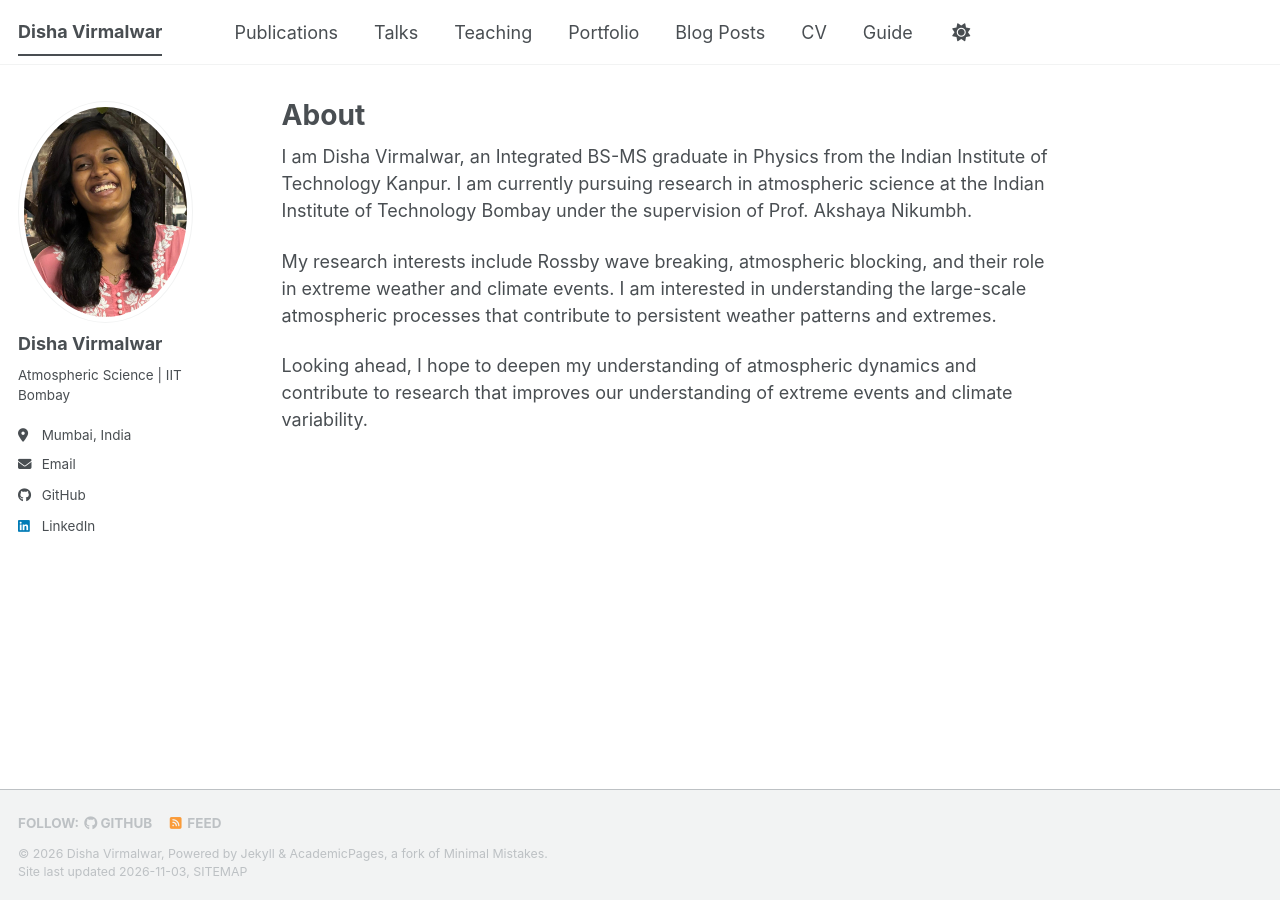
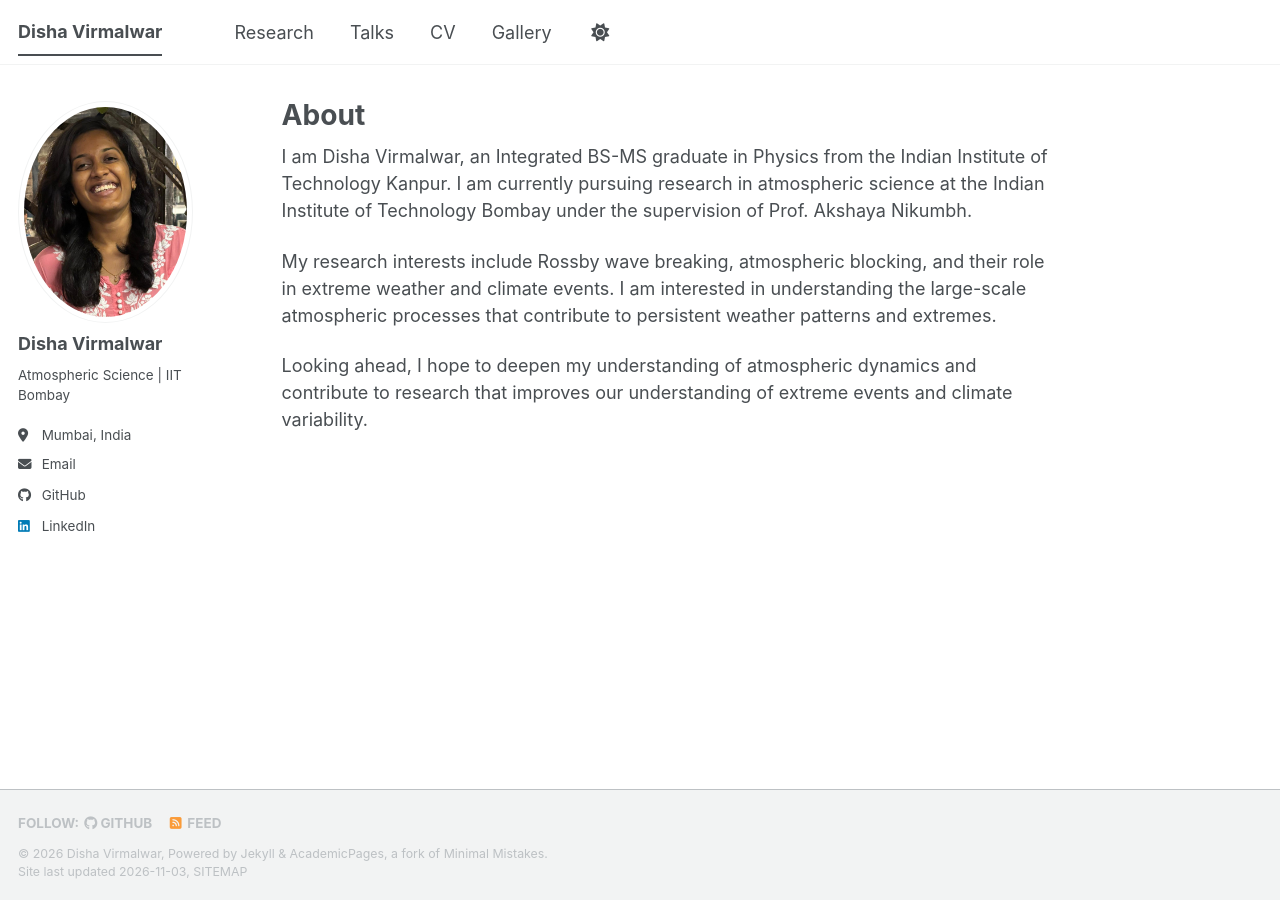
Before and after one commit to dishavirmalwar/dishavirmalwar.github.io, a Jekyll site: the page built from _pages/about.md, in a window 1280 px wide. Built offline with Jekyll 4.4.1, drawn with Linux system fonts in a browser that asks for light colours; a script bundle is joined from its source files by our own code; a style sheet for code colours, icons or effects is not loaded.

Commit message:
Update navigation.yml

```diff
--- a/_data/navigation.yml
+++ b/_data/navigation.yml
@@ -7,24 +7,13 @@
 # NOTE that only one of the CV options should be selected, the first is for the
 #      Markdown formatted page while the second is generated using JSON.
 
+
 main:
-  - title: "Publications"
-    url: /publications/
-
+  - title: "Research"
+    url: /research/
   - title: "Talks"
     url: /talks/
-
-  - title: "Teaching"
-    url: /teaching/
-
-  - title: "Portfolio"
-    url: /portfolio/
-
-  - title: "Blog Posts"
-    url: /year-archive/
-
-  - title: "CV"
+  - title : "CV"
     url: /cv/
-
-  - title: "Guide"
-    url: /markdown/
+  - title: "Gallery"
+    url: /gallery/
```
